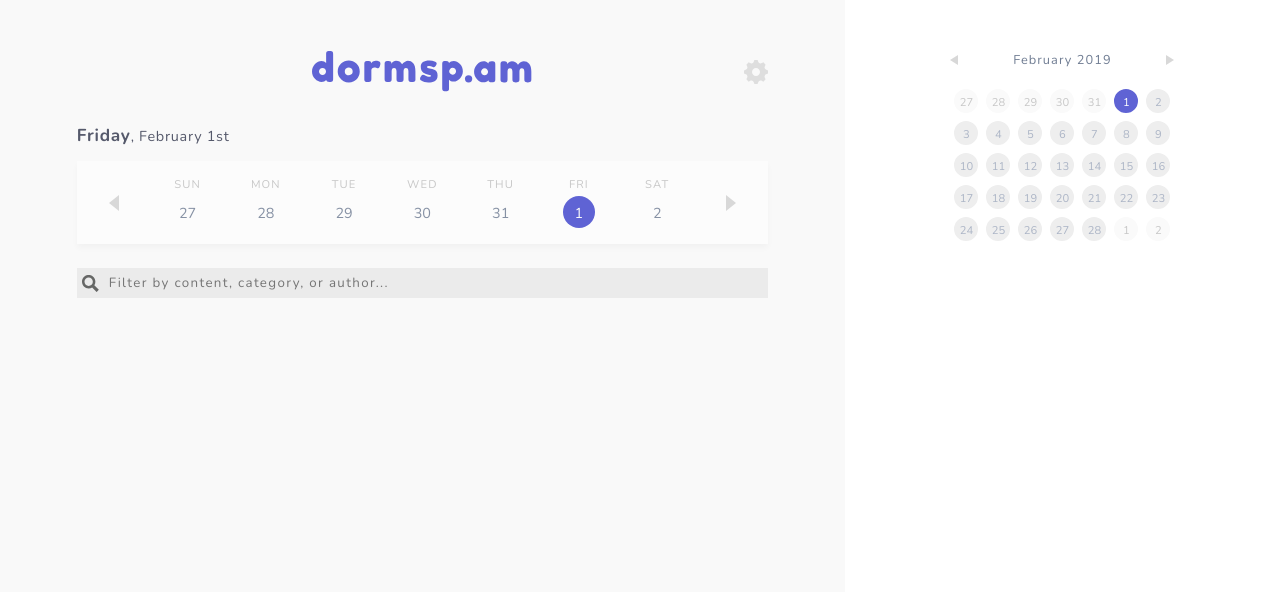
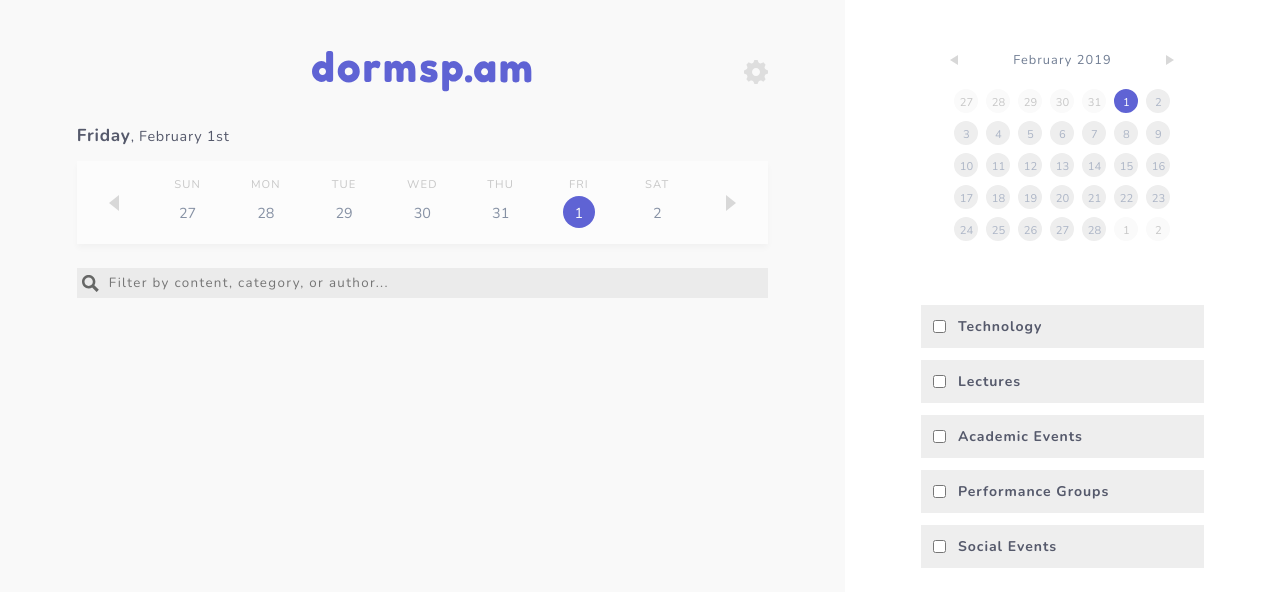
Before and after one commit to dormspam/frontend, a React (Create React App) app: page /#/ in a window 1280 px wide. Shown: the top 592 px of the page. Built offline with nearby package versions, Linux system fonts and the light colour scheme; no server answers.

Commit message:
Add basic categories ui

```diff
--- a/src/components/home/HomeView.js
+++ b/src/components/home/HomeView.js
@@ -3,6 +3,7 @@ import moment from "moment";
 import "./HomeView.css";
 
 import HomeSidebarCalendar from "./sidebar/calendar/HomeSidebarCalendar";
+import HomeSidebarCategoriesView from "./sidebar/categories/HomeSidebarCategoriesView";
 import HomeHeaderView from "./header/HomeHeaderView";
 import HomeSelectionView from "./selection/HomeSelectionView";
 import HomeSidebarEventModal from "./sidebar/event/HomeSidebarEventModal";
@@ -66,6 +67,7 @@ class HomeView extends Component {
             selectedDay={this.state.day}
             onSelectDay={this.handleSelectDay}
           />
+          <HomeSidebarCategoriesView/>
           <HomeSidebarEventModal
             event={this.state.event}
           />
--- /dev/null
+++ b/src/components/home/sidebar/categories/HomeSidebarCategoriesView.css
@@ -0,0 +1,33 @@
+.active .HomeSidebarCategoriesView {
+  display: none;
+  visibility: hidden;
+}
+
+.HomeSidebarCategoriesView {
+  display: flex;
+  flex-direction: column;
+  font-size: 0.75em;
+  color: #55596B;
+  letter-spacing: 0.08em;
+  width: 85%;
+  min-width: 224px;
+  margin: 0 auto;
+  margin-top: 60px;
+}
+
+.HomeSidebarCategoriesView .category {
+  display: flex;
+  align-items: center;
+  background-color: #eeeeee;
+  cursor: pointer;
+  padding: 1em;
+  margin-bottom: 1em;
+}
+
+.HomeSidebarCategoriesView .category:hover {
+  background-color: #E4E4E4;
+}
+
+.HomeSidebarCategoriesView .category .text {
+  margin-left: 1em;
+}
--- /dev/null
+++ b/src/components/home/sidebar/categories/HomeSidebarCategoriesView.js
@@ -0,0 +1,56 @@
+import React, { Component } from "react";
+import "./HomeSidebarCategoriesView.css";
+
+export default class HomeSidebarCategoriesView extends Component {
+  constructor(props) {
+    super(props);
+
+    this.state = {
+      categories: [
+        {
+          name: "Technology",
+          id: "technology",
+          description: "Computer science, hackathons, and everything in between"
+        },
+        {
+          name: "Lectures",
+          id: "lectures",
+          description: "Talks and short classes about anything you can imagine!"
+        },
+        {
+          name: "Academic Events",
+          id: "academic",
+          description: "Events held by MIT students and for MIT students, focused on academics"
+        },
+        {
+          name: "Performance Groups",
+          id: "performance",
+          description: "Dance, music, a capella, and other concerts and performances"
+        },
+        {
+          name: "Social Events",
+          id: "social",
+          description: "Parties, karaoke nights, and food-related outings"
+        }
+      ],
+    };
+
+  }
+
+  render() {
+    let categoryTags = this.state.categories.map((category, i) => (
+      <div className="category" key={i} index={i}>
+        <input type="checkbox" />
+        <div className="text">
+          <h3>{category.name}</h3>
+        </div>
+      </div>
+    ));
+
+    return (
+      <div className="HomeSidebarCategoriesView">
+        {categoryTags}
+      </div>
+    );
+  }
+}
```
